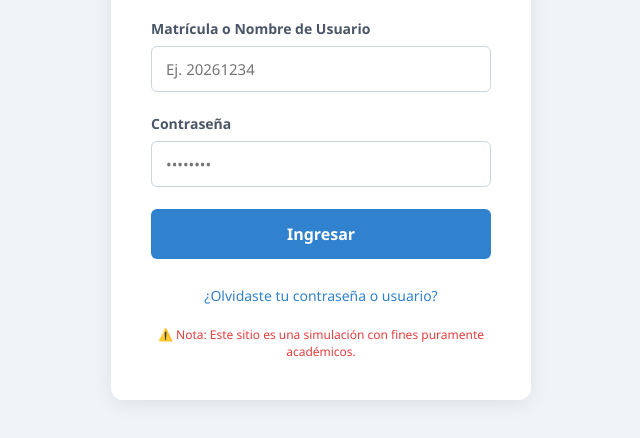
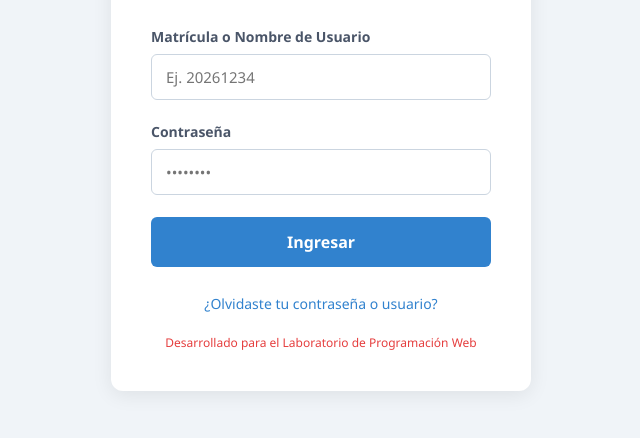
Before and after one commit to CharCC9/alumnos.unimodelo.mx, a website: page public/index.html in a window 1280 px wide. Shown: the part 266-704 px from the top of the page, without its empty margins (319-959 px from the left). Drawn offline with Linux system fonts and the light colour scheme.

Commit message:
index.html

```diff
--- a/public/index.html
+++ b/public/index.html
@@ -13,7 +13,6 @@
             <p>Ingresa tus credenciales para acceder al sistema escolar</p>
         </div>
 
-        <!-- El formulario envía los datos a la ruta /login del servidor -->
         <form action="/login" method="POST" class="login-form">
             <div class="input-group">
                 <label for="username">Matrícula o Nombre de Usuario</label>
@@ -30,7 +29,7 @@
 
         <div class="login-footer">
             <p><a href="#">¿Olvidaste tu contraseña o usuario?</a></p>
-            <small>⚠️ Nota: Este sitio es una simulación con fines puramente académicos.</small>
+            <small>Desarrollado para el Laboratorio de Programación Web</small>
         </div>
     </div>
 </body>
```
